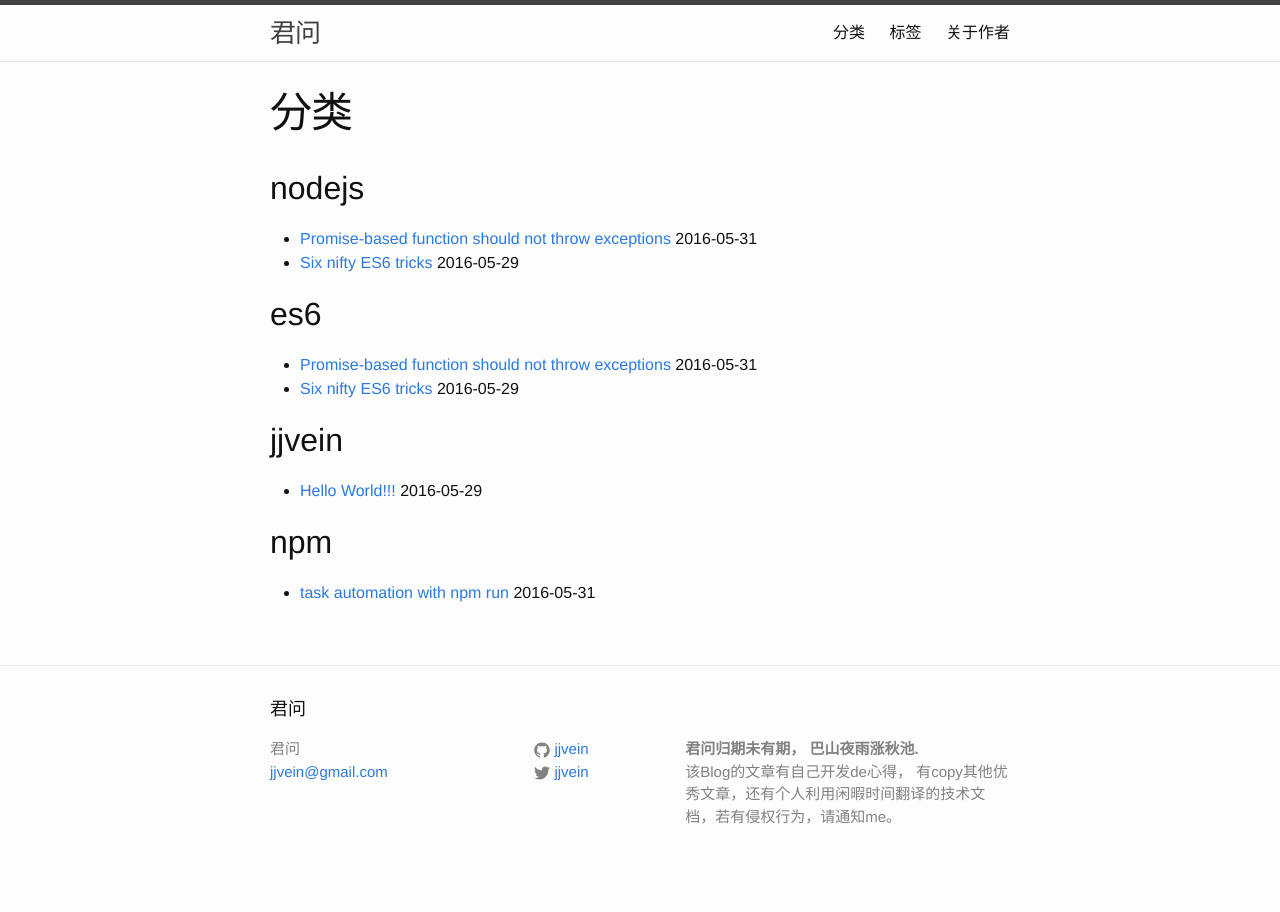
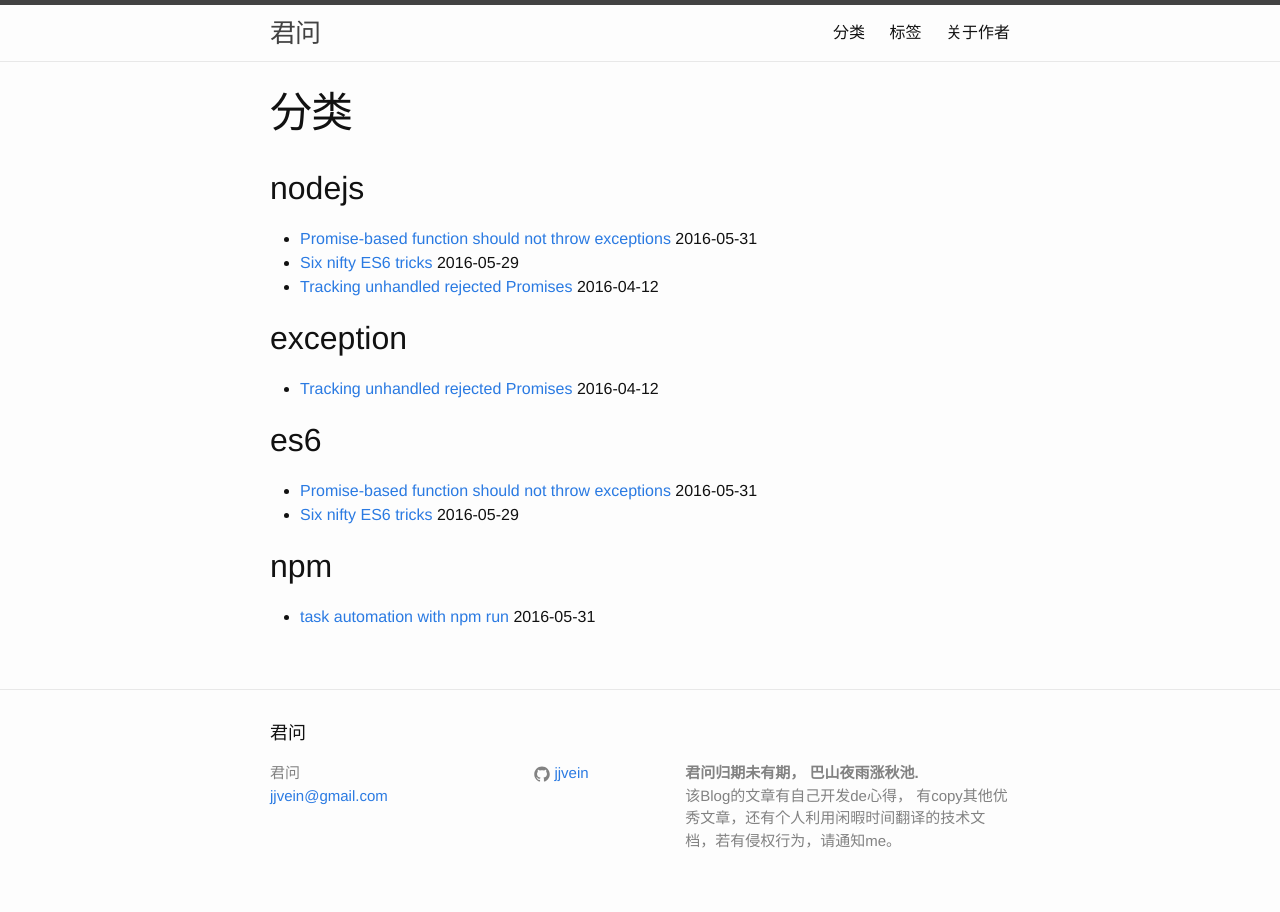
Before and after one commit to jjvein/jjvein.github.io, a Jekyll site: the page built from 50-category.md, in a window 1280 px wide. Built offline with Jekyll 4.4.1, drawn with Linux system fonts in a browser that asks for light colours; comment, search, counter and statistics services are not loaded; some of the changed lines change nothing that is shown.

Commit message:
tracking unhandled rejected promise

```diff
--- a/_config.yml
+++ b/_config.yml
@@ -14,7 +14,6 @@ description: > # this means to ignore newlines until "baseurl:"
   该Blog的文章有自己开发de心得， 有copy其他优秀文章，还有个人利用闲暇时间翻译的技术文档，若有侵权行为，请通知me。
 baseurl: "" # the subpath of your site, e.g. /blog
 url: "https://jjvein.github.com" # the base hostname & protocol for your site
-twitter_username: jjvein
 github_username:  jjvein
 
 
--- /dev/null
+++ b/_posts/2016-04-12-tracking-unhandled-rejected-promises.md
@@ -0,0 +1,112 @@
+---
+layout: post
+title: Tracking unhandled rejected Promises
+date: 2016-04-12 08:00:00 +800
+excerpt: unhandledrejection, unhandledrejection事件,rejectionhandled,chrome 49+
+categories: nodejs exception
+tags: [nodejs, event, exception, unhandledrejection, rejectionhandled]
+---
+
+[Tracking unhandled rejected Promises](http://www.2ality.com/2016/04/unhandled-rejections.html)
+
+Labels: async, dev, esnext, javascript, promises
+
+In Promise-based asynchronous code, rejections are used for error handling. One risk is that rejections may get lost, leading to silent failures. For example:
+
+    function main() {
+        asyncFunc()
+        .then(···)
+        .then(() => console.log('Done!'));
+    }
+
+If asyncFunc() rejects the Promise it returns then that rejection will never be handled anywhere.
+
+Let’s look at how you can track unhandled rejections in browsers and in Node.js.
+
+### 1. Unhandled rejections in browsers
+Some browsers (only Chrome at the moment) report unhandled rejections.
+
+#### 1.1 unhandledrejection
+
+Before a rejection is reported, an event is dispatched that you can listen to:
+
+    window.addEventListener('unhandledrejection', event => ···);
+
+The event is an instance of PromiseRejectionEvent whose two most important properties are:
+
+* promise: the Promise that was rejected
+* reason: the value with which the Promise was rejected
+
+The following example demonstrates how this event works:
+
+    window.addEventListener('unhandledrejection', event => {
+        // Prevent error output on the console:
+        event.preventDefault();
+        console.log('Reason: ' + event.reason);
+    });
+
+    function foo() {
+        Promise.reject('abc');
+    }
+    foo();
+
+The output of this code is:
+
+    Reason: abc
+
+#### 1.2 rejectionhandled
+
+If a rejection is initially unhandled, but taken care of later then rejectionhandled is dispatched. You listen to it as follows:
+
+    window.addEventListener('rejectionhandled', event => ···);
+event is also an instance of PromiseRejectionEvent.
+
+The following code demonstrates rejectionhandled:
+
+    window.addEventListener('unhandledrejection', event => {
+        // Prevent error output on the console:
+        event.preventDefault();
+        console.log('Reason: ' + event.reason);
+    });
+    window.addEventListener('rejectionhandled', event => {
+        console.log('REJECTIONHANDLED');
+    });
+
+
+    function foo() {
+        return Promise.reject('abc');
+    }
+    var r = foo();
+    setTimeout(() => {
+        r.catch(e => {});
+    }, 0);
+This code outputs:
+
+    Reason: abc
+    REJECTIONHANDLED
+
+解释： foo()调用时返回一个未被handledrejection， 通过setTimeout将catch操作放到下一个tick, 这样此处会被unhandledrejection 事件捕获，
+nextTick捕获handledrejection, 此操作被rejectionhandled事件捕获。
+
+#### 1.3 Further reading
+
+The Chrome Platform Status site links to a [“Promise Rejection Events Sample”](https://googlechrome.github.io/samples/promise-rejection-events/) that contains an explanation and code.
+
+### 2. Unhandled rejections in Node.js
+
+Node.js does not report unhandled rejections, but it emits events for them. You can register an event listener like this:
+
+    process.on('unhandledRejection', (reason, promise) => ···);
+The following code demonstrates how the event works:
+
+    process.on('unhandledRejection', (reason) => {
+        console.log('Reason: ' + reason);
+    });
+    function foo() {
+        Promise.reject('abc');
+    }
+    foo();
+
+### 3. Further reading
+
+The Node.js documentation has [more information on the Event unhandledRejection](https://nodejs.org/api/process.html#process_event_unhandledrejection).
--- a/_posts/2016-5-29-hello-world.markdown
+++ /dev/null
@@ -1,10 +0,0 @@
----
-layout: post
-title: "Hello World!!!"
-date: 2016-05-29 19:30:23 +0800
-categories: jjvein
----
-
-### I'm new
-
-> Dameon on the background
```
